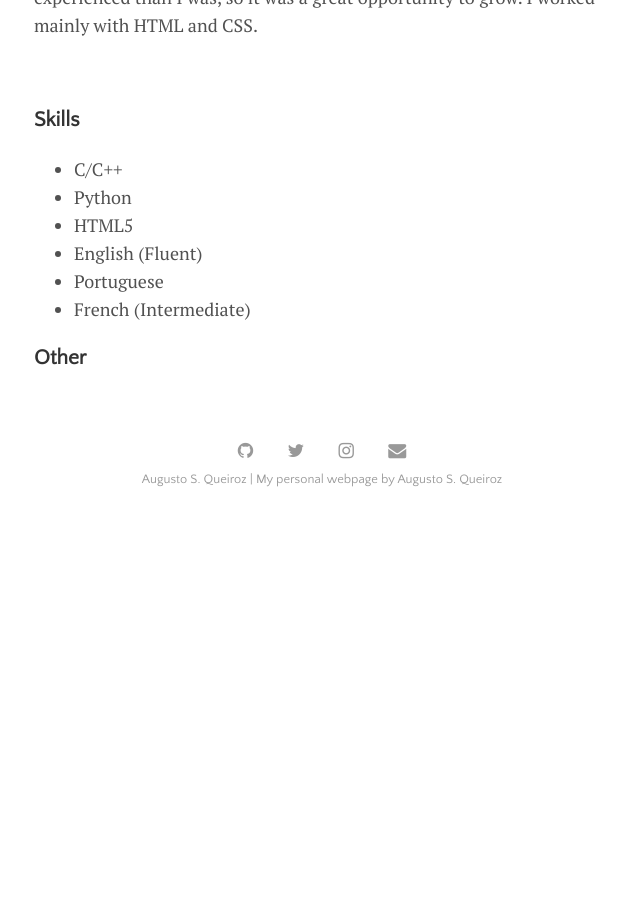
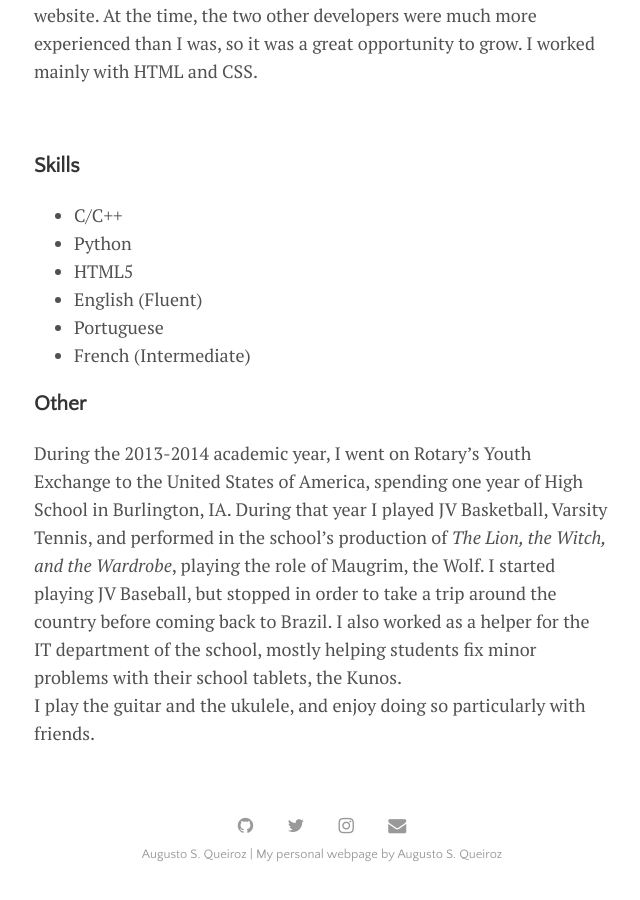
Before and after one commit to AugustoQueiroz/augustoqueiroz.github.io, a Jekyll site: the page built from menu/cv.md, in a window 1280 px wide and 900 px high, scrolled down 1603 px. Shown: the whole window, without its empty margins (318-958 px from the left). Built offline with Jekyll 4.4.1, drawn with Linux system fonts in a browser that asks for light colours; nearby versions of some CDN libraries; before the commit the page ends 2128 px from its top, so only the background shows below that.

Commit message:
Update CV

```diff
--- a/menu/cv.md
+++ b/menu/cv.md
@@ -8,6 +8,7 @@ title: Augusto Sales de Queiroz
     email: <a href="mailto:asq@cin.ufpe.br">asq@cin.ufpe.br</a>
 </address>
 
+<br>
 <h3>Education</h3>
 {% for ed in site.education | sort: "listing-priority" %}
 <u>{{ ed.title }}</u> &mdash; {{ ed.complement }}
@@ -34,3 +35,5 @@ title: Augusto Sales de Queiroz
 </ul>
 
 <h3>Other</h3>
+During the 2013-2014 academic year, I went on Rotary's Youth Exchange to the United States of America, spending one year of High School in Burlington, IA. During that year I played JV Basketball, Varsity Tennis, and performed in the school's production of <i>The Lion, the Witch, and the Wardrobe</i>, playing the role of Maugrim, the Wolf. I started playing JV Baseball, but stopped in order to take a trip around the country before coming back to Brazil. I also worked as a helper for the IT department of the school, mostly helping students fix minor problems with their school tablets, the Kunos.<br>
+I play the guitar and the ukulele, and enjoy doing so particularly with friends.
```
